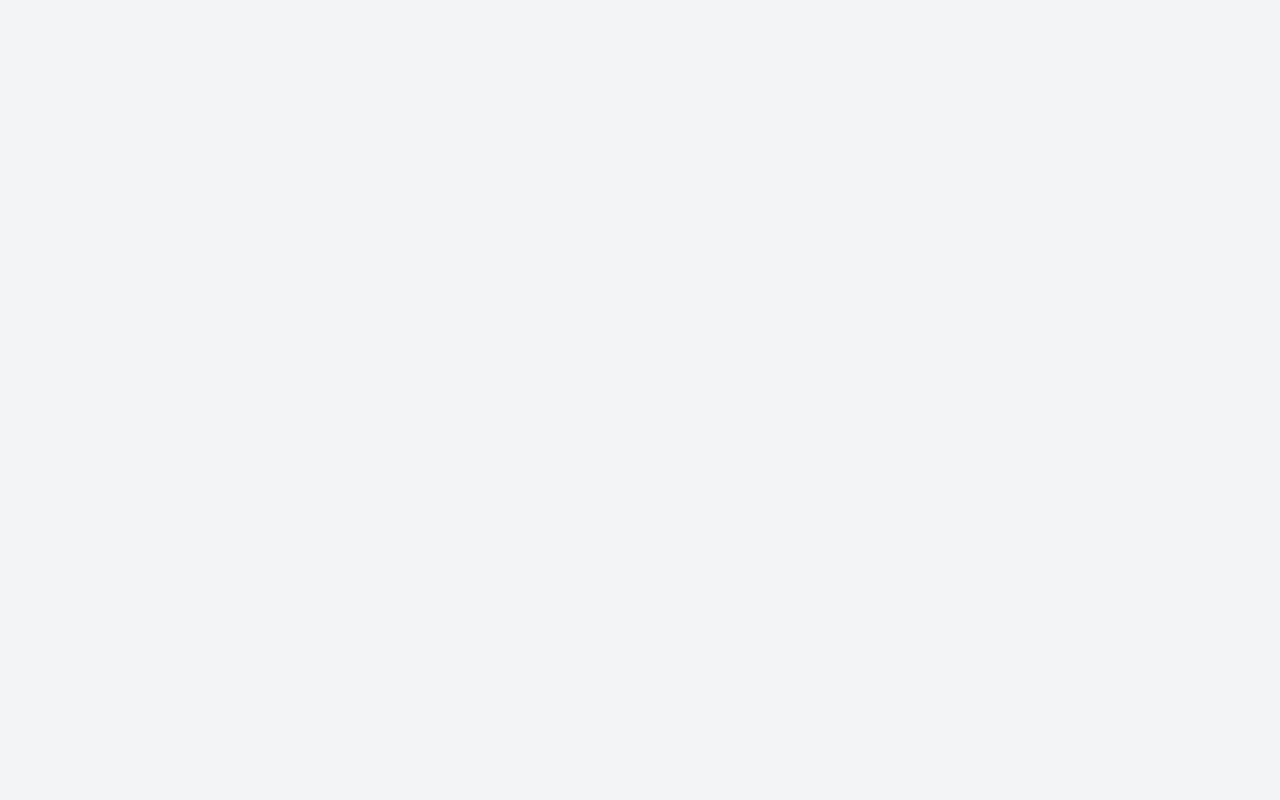
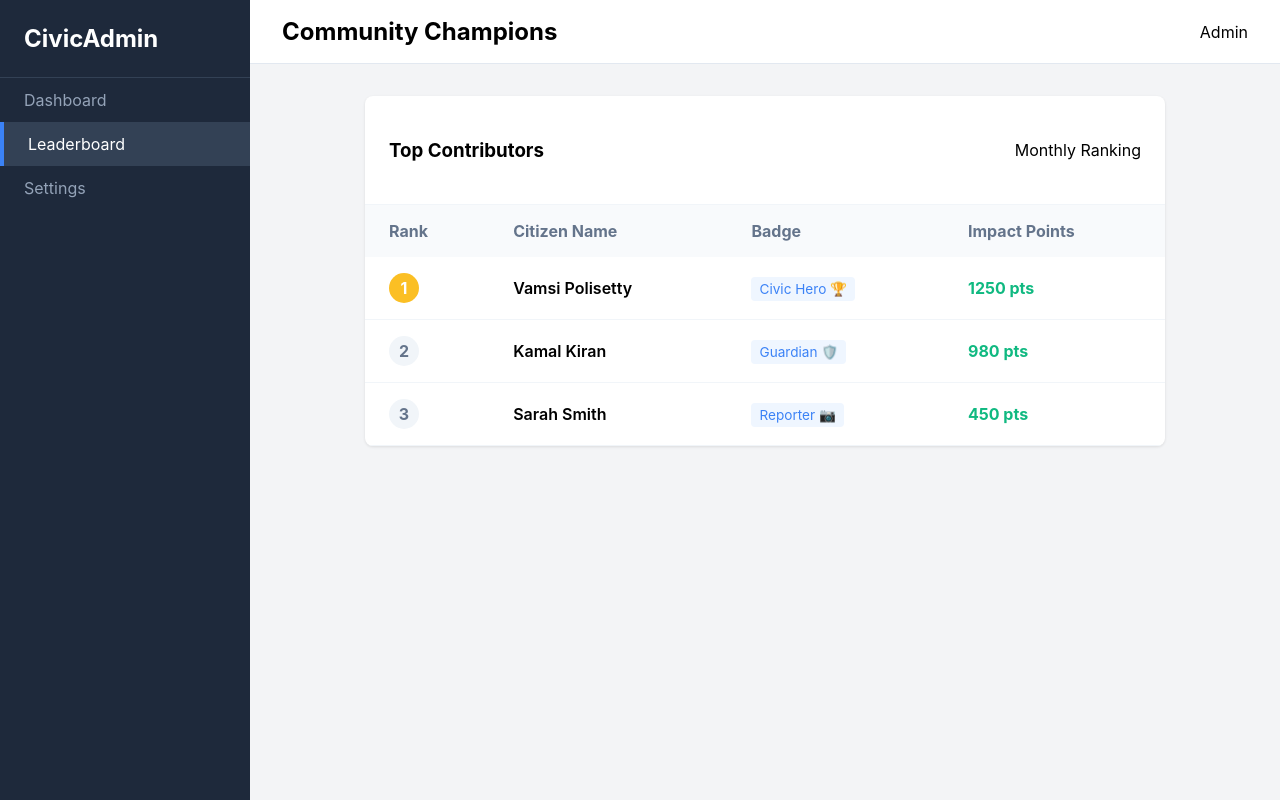
Before and after one commit to VAMSIBALAKIRANPOLISETTY/civic-admin-panel, a React (Create React App) app: page /leaderboard in a window 1280 px wide. Before the commit this address had no page. Built offline with nearby package versions, Linux system fonts and the light colour scheme.

Commit message:
changed the layout and added new thing

```diff
--- a/src/App.js
+++ b/src/App.js
@@ -2,6 +2,7 @@ import React from 'react';
 import { BrowserRouter as Router, Routes, Route } from 'react-router-dom';
 import Dashboard from './pages/Dashboard';
 import Login from './pages/Login'; // Assume you create a simple login page
+import Leaderboard from './pages/Leaderboard'; // Import the new page
 
 function App() {
   return (
@@ -9,6 +10,8 @@ function App() {
       <Routes>
         <Route path="/" element={<Dashboard />} />
         <Route path="/login" element={<Login />} />
+        <Route path="/dashboard" element={<Dashboard />} />
+        <Route path="/leaderboard" element={<Leaderboard />} />
       </Routes>
     </Router>
   );
--- a/src/pages/Dashboard.css
+++ b/src/pages/Dashboard.css
@@ -1,214 +1,31 @@
 /* src/pages/Dashboard.css */
 
 /* Reset & Layout */
-* {
-  box-sizing: border-box;
-}
+* { box-sizing: border-box; }
+body { margin: 0; font-family: 'Inter', sans-serif; background-color: #f3f4f6; }
+.admin-layout { display: flex; min-height: 100vh; }
 
-body {
-  margin: 0;
-  font-family: 'Inter', 'Segoe UI', sans-serif; /* Clean, modern font */
-  background-color: #f3f4f6; /* Light gray background for the page */
-}
+/* Sidebar */
+.sidebar { width: 250px; background-color: #1e293b; color: white; display: flex; flex-direction: column; }
+.logo { font-size: 1.5rem; font-weight: bold; padding: 24px; border-bottom: 1px solid #334155; }
+.sidebar nav a { display: block; padding: 12px 24px; color: #94a3b8; text-decoration: none; }
+.sidebar nav a:hover, .sidebar nav a.active { background-color: #334155; color: white; border-left: 4px solid #3b82f6; }
 
-.admin-layout {
-  display: flex;
-  min-height: 100vh;
-}
+/* Main Content */
+.main-content { flex-grow: 1; display: flex; flex-direction: column; }
+.topbar { background: white; height: 64px; display: flex; align-items: center; justify-content: space-between; padding: 0 32px; border-bottom: 1px solid #e2e8f0; }
+.content-container { padding: 32px; }
 
-/* Sidebar Styling */
-.sidebar {
-  width: 250px;
-  background-color: #1e293b; /* Dark Navy */
-  color: white;
-  flex-shrink: 0;
-  display: flex;
-  flex-direction: column;
-}
+/* Card & Table */
+.card { background: white; border-radius: 8px; box-shadow: 0 1px 3px rgba(0,0,0,0.1); overflow: hidden; }
+.card-header { padding: 24px; border-bottom: 1px solid #f1f5f9; display: flex; justify-content: space-between; align-items: center; }
+table { width: 100%; border-collapse: collapse; }
+th { background: #f8fafc; color: #64748b; padding: 16px 24px; text-align: left; }
+td { padding: 16px 24px; border-bottom: 1px solid #f1f5f9; }
 
-.logo {
-  font-size: 1.5rem;
-  font-weight: bold;
-  padding: 24px;
-  letter-spacing: 1px;
-  border-bottom: 1px solid #334155;
-}
-
-.sidebar nav {
-  padding: 20px 0;
-}
-
-.sidebar nav a {
-  display: block;
-  padding: 12px 24px;
-  color: #94a3b8;
-  text-decoration: none;
-  font-size: 0.95rem;
-  transition: all 0.2s;
-}
-
-.sidebar nav a:hover, .sidebar nav a.active {
-  background-color: #334155;
-  color: white;
-  border-left: 4px solid #3b82f6; /* Blue accent */
-}
-
-/* Main Content Area */
-.main-content {
-  flex-grow: 1;
-  display: flex;
-  flex-direction: column;
-}
-
-.topbar {
-  background-color: white;
-  height: 64px;
-  display: flex;
-  align-items: center;
-  justify-content: space-between;
-  padding: 0 32px;
-  border-bottom: 1px solid #e2e8f0;
-}
-
-.topbar h2 {
-  font-size: 1.25rem;
-  margin: 0;
-  color: #1e293b;
-}
-
-.content-container {
-  padding: 32px;
-}
-
-/* Card Styling */
-.card {
-  background: white;
-  border-radius: 8px;
-  box-shadow: 0 1px 3px rgba(0,0,0,0.1);
-  overflow: hidden; /* Keeps table corners rounded */
-}
-
-.card-header {
-  padding: 24px;
-  border-bottom: 1px solid #f1f5f9;
-  display: flex;
-  justify-content: space-between;
-  align-items: center;
-}
-
-.card-header h3 {
-  margin: 0;
-  color: #334155;
-}
-
-.count-badge {
-  background-color: #eff6ff;
-  color: #3b82f6;
-  padding: 4px 12px;
-  border-radius: 12px;
-  font-size: 0.85rem;
-  font-weight: 600;
-}
-
-/* Neat Table Styling */
-.table-responsive {
-  width: 100%;
-  overflow-x: auto;
-}
-
-table {
-  width: 100%;
-  border-collapse: collapse;
-}
-
-th {
-  background-color: #f8fafc;
-  color: #64748b;
-  font-weight: 600;
-  font-size: 0.8rem;
-  text-transform: uppercase;
-  padding: 16px 24px;
-  text-align: left;
-  border-bottom: 1px solid #e2e8f0;
-}
-
-td {
-  padding: 16px 24px;
-  border-bottom: 1px solid #f1f5f9;
-  color: #334155;
-  vertical-align: middle;
-}
-
-tr:last-child td {
-  border-bottom: none;
-}
-
-/* Elements Styling */
-.evidence-thumb {
-  width: 48px;
-  height: 48px;
-  border-radius: 6px;
-  object-fit: cover;
-  border: 1px solid #e2e8f0;
-}
-
-.issue-type {
-  font-weight: 600;
-  color: #0f172a;
-}
-
-.location-cell {
-  max-width: 200px;
-  white-space: nowrap;
-  overflow: hidden;
-  text-overflow: ellipsis;
-  color: #64748b;
-}
-
-.desc-cell {
-  max-width: 250px;
-  white-space: nowrap;
-  overflow: hidden;
-  text-overflow: ellipsis;
-}
-
-/* Status Badges */
-.status-badge {
-  padding: 6px 12px;
-  border-radius: 20px;
-  font-size: 0.85rem;
-  font-weight: 500;
-  display: inline-flex;
-  align-items: center;
-}
-
-/* Status Colors */
-.status-pending {
-  background-color: #fff7ed; /* Light Orange */
-  color: #c2410c;
-}
-
-.status-progress {
-  background-color: #eff6ff; /* Light Blue */
-  color: #2563eb;
-}
-
-.status-resolved {
-  background-color: #f0fdf4; /* Light Green */
-  color: #16a34a;
-}
-
-/* Action Dropdown */
-.status-select {
-  padding: 6px 12px;
-  border: 1px solid #cbd5e1;
-  border-radius: 6px;
-  background-color: white;
-  color: #475569;
-  cursor: pointer;
-  transition: border 0.2s;
-}
-
-.status-select:hover {
-  border-color: #94a3b8;
-}
+/* Badges */
+.status-badge { padding: 6px 12px; border-radius: 20px; font-size: 0.85rem; font-weight: 500; }
+.status-pending { background: #fff7ed; color: #c2410c; }
+.status-in-progress { background: #eff6ff; color: #2563eb; }
+.status-resolved { background: #f0fdf4; color: #16a34a; }
+.evidence-thumb { width: 48px; height: 48px; border-radius: 6px; object-fit: cover; }
--- a/src/pages/Dashboard.js
+++ b/src/pages/Dashboard.js
@@ -7,7 +7,8 @@ const Dashboard = () => {
   const [issues, setIssues] = useState([]);
 
   useEffect(() => {
-    const q = query(collection(db, "issues"), orderBy("timestamp", "desc"));
+    // Sort by VOTES descending (Highest priority first)
+    const q = query(collection(db, "issues"), orderBy("votes", "desc"));
     const unsubscribe = onSnapshot(q, (snapshot) => {
       const issuesData = snapshot.docs.map(doc => ({
         id: doc.id,
@@ -23,13 +24,10 @@ const Dashboard = () => {
     await updateDoc(issueRef, { status: newStatus });
   };
 
-  // Helper function to get badge class
-  const getStatusClass = (status) => {
-    switch (status) {
-      case 'Resolved': return 'status-resolved';
-      case 'In Progress': return 'status-progress';
-      default: return 'status-pending';
-    }
+  const getSeverityColor = (severity) => {
+    if (severity === 'High') return '#ef4444'; // Red
+    if (severity === 'Medium') return '#f97316'; // Orange
+    return '#3b82f6'; // Blue
   };
 
   return (
@@ -38,8 +36,8 @@ const Dashboard = () => {
       <aside className="sidebar">
         <div className="logo">CivicAdmin</div>
         <nav>
-          <a href="#" className="active">Dashboard</a>
-          <a href="#">Reports</a>
+          <a href="/dashboard" className="active">Dashboard</a>
+          <a href="/leaderboard">Leaderboard</a> {/* NEW LINK */}
           <a href="#">Settings</a>
         </nav>
       </aside>
@@ -54,8 +52,8 @@ const Dashboard = () => {
         <div className="content-container">
           <div className="card">
             <div className="card-header">
-              <h3>Recent Issues</h3>
-              <span className="count-badge">{issues.length} Total</span>
+              <h3>Community Priority Queue</h3>
+              <span className="count-badge">{issues.length} Issues</span>
             </div>
 
             <div className="table-responsive">
@@ -63,10 +61,10 @@ const Dashboard = () => {
                 <thead>
                   <tr>
                     <th>Evidence</th>
-                    <th>Issue Type</th>
+                    <th>AI Analysis</th> {/* NEW */}
+                    <th>Votes</th>      {/* NEW */}
                     <th>Location</th>
                     <th>Description</th>
-                    <th>Date</th>
                     <th>Status</th>
                     <th>Actions</th>
                   </tr>
@@ -82,13 +80,31 @@ const Dashboard = () => {
                         />
                       </td>
                       <td>
-                        <span className="issue-type">{issue.issueType}</span>
+                        {/* AI BADGE */}
+                        <div style={{display: 'flex', flexDirection: 'column', gap: '4px'}}>
+                            <span style={{
+                                color: getSeverityColor(issue.aiSeverity),
+                                fontWeight: 'bold',
+                                fontSize: '0.8rem'
+                            }}>
+                                {issue.aiSeverity || "Analyzing..."}
+                            </span>
+                            <span style={{fontSize: '0.7rem', color: '#64748b'}}>
+                                {issue.aiConfidence ? `${issue.aiConfidence}% match` : ""}
+                            </span>
+                        </div>
+                      </td>
+                      <td>
+                         {/* VOTING DISPLAY */}
+                         <div style={{display: 'flex', alignItems: 'center', gap: '5px'}}>
+                            <span style={{fontSize: '1.1rem'}}>🔥</span>
+                            <span style={{fontWeight: 'bold', color: '#334155'}}>{issue.votes || 0}</span>
+                         </div>
                       </td>
                       <td className="location-cell">{issue.address}</td>
                       <td className="desc-cell">{issue.description}</td>
-                      <td>{new Date(issue.timestamp).toLocaleDateString()}</td>
                       <td>
-                        <span className={`status-badge ${getStatusClass(issue.status)}`}>
+                        <span className={`status-badge status-${(issue.status || 'pending').toLowerCase().replace(' ', '-')}`}>
                           {issue.status}
                         </span>
                       </td>
--- /dev/null
+++ b/src/pages/Leaderboard.js
@@ -0,0 +1,84 @@
+import React, { useState, useEffect } from 'react';
+import './Dashboard.css'; // Re-use the neat CSS
+
+const Leaderboard = () => {
+  // Simulating User Data for now (You can connect this to Firestore later)
+  const [users] = useState([
+    { id: 1, name: "Vamsi Polisetty", points: 1250, badge: "Civic Hero 🏆" },
+    { id: 2, name: "Kamal Kiran", points: 980, badge: "Guardian 🛡️" },
+    { id: 3, name: "Sarah Smith", points: 450, badge: "Reporter 📷" },
+  ]);
+
+  return (
+    <div className="admin-layout">
+      <aside className="sidebar">
+        <div className="logo">CivicAdmin</div>
+        <nav>
+          <a href="/dashboard">Dashboard</a>
+          <a href="/leaderboard" className="active">Leaderboard</a>
+          <a href="#">Settings</a>
+        </nav>
+      </aside>
+
+      <main className="main-content">
+        <header className="topbar">
+          <h2>Community Champions</h2>
+          <div className="user-profile">Admin</div>
+        </header>
+
+        <div className="content-container">
+          <div className="card" style={{maxWidth: '800px', margin: '0 auto'}}>
+            <div className="card-header">
+              <h3>Top Contributors</h3>
+              <span className="count-badge">Monthly Ranking</span>
+            </div>
+
+            <div className="table-responsive">
+              <table>
+                <thead>
+                  <tr>
+                    <th>Rank</th>
+                    <th>Citizen Name</th>
+                    <th>Badge</th>
+                    <th>Impact Points</th>
+                  </tr>
+                </thead>
+                <tbody>
+                  {users.map((user, index) => (
+                    <tr key={user.id}>
+                      <td>
+                        <div style={{
+                            width: '30px', height: '30px',
+                            background: index === 0 ? '#fbbf24' : '#f1f5f9',
+                            borderRadius: '50%', display: 'flex',
+                            alignItems: 'center', justifyContent: 'center',
+                            fontWeight: 'bold', color: index === 0 ? 'white' : '#64748b'
+                        }}>
+                           {index + 1}
+                        </div>
+                      </td>
+                      <td style={{fontWeight: '600'}}>{user.name}</td>
+                      <td>
+                        <span style={{
+                            background: '#eff6ff', color: '#3b82f6',
+                            padding: '4px 8px', borderRadius: '4px', fontSize: '0.85rem'
+                        }}>
+                            {user.badge}
+                        </span>
+                      </td>
+                      <td style={{fontWeight: 'bold', color: '#10b981'}}>
+                        {user.points} pts
+                      </td>
+                    </tr>
+                  ))}
+                </tbody>
+              </table>
+            </div>
+          </div>
+        </div>
+      </main>
+    </div>
+  );
+};
+
+export default Leaderboard;
```
